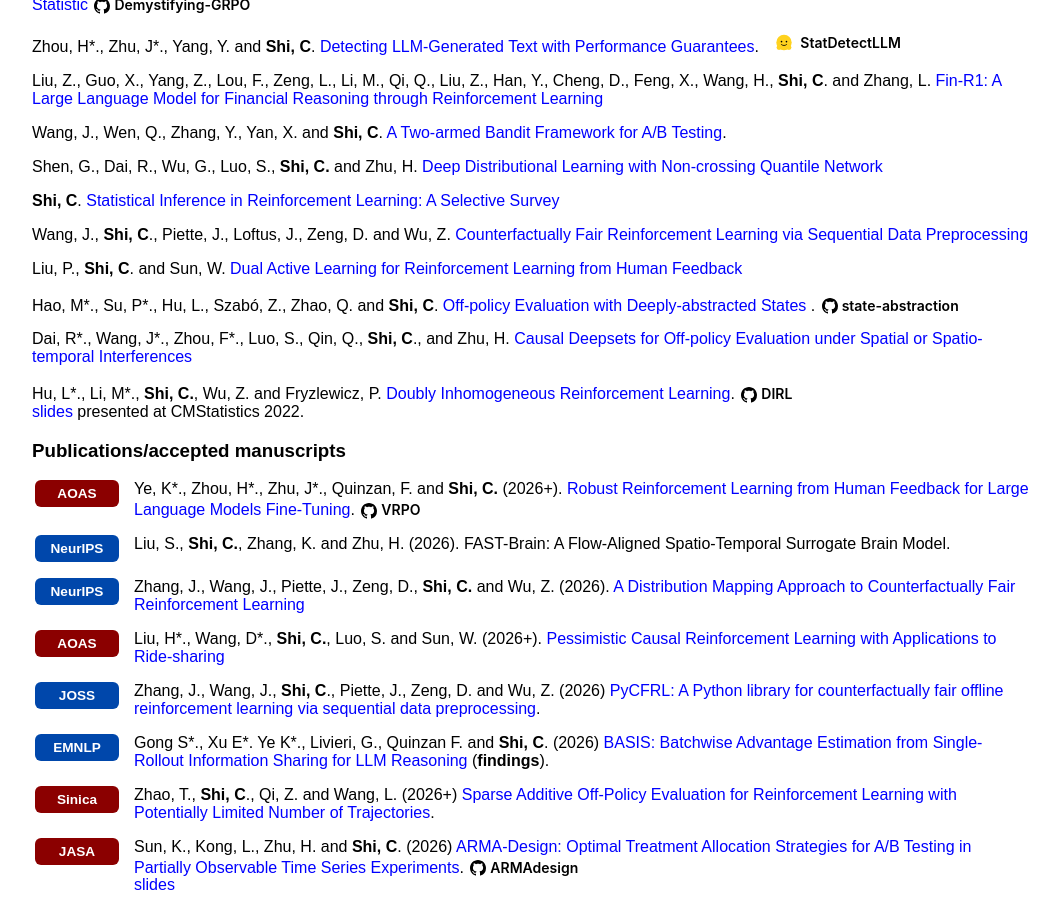
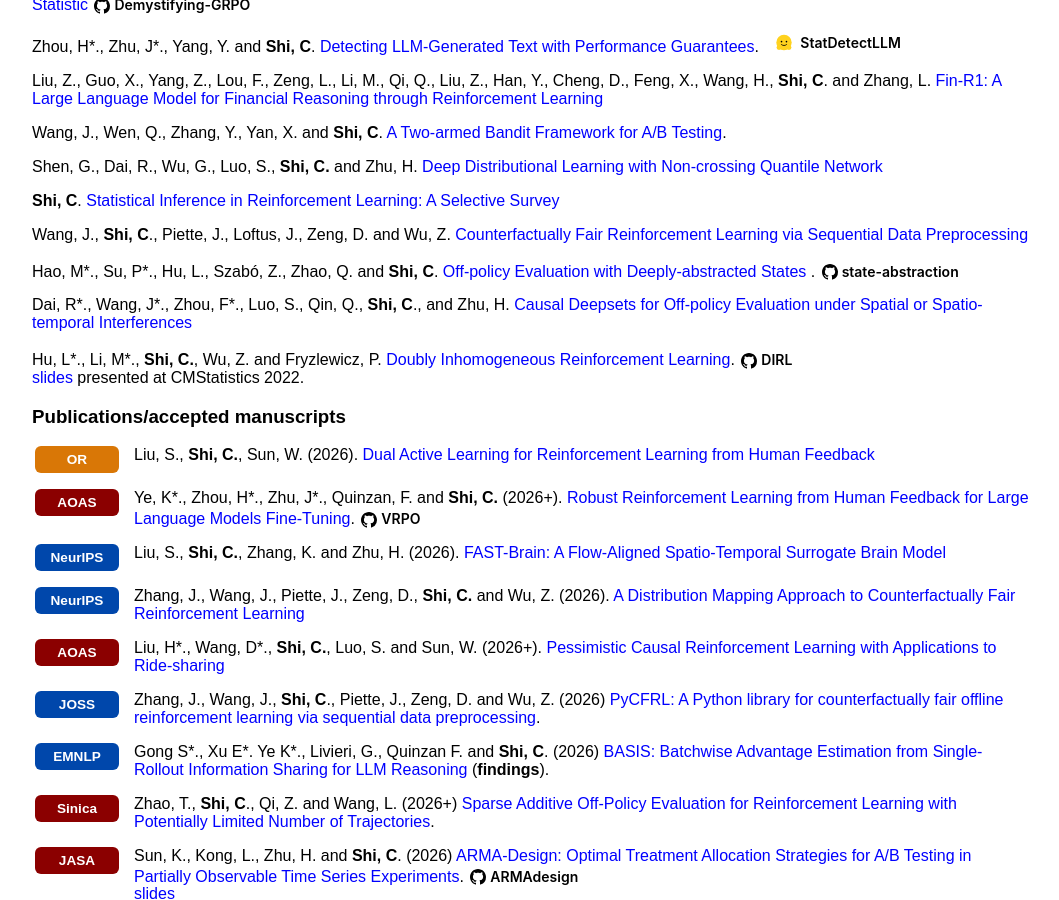
Before and after one commit to callmespring/callmespring.github.io, a Jekyll site: the page built from publication.md, in a window 1280 px wide and 900 px high, scrolled down 492 px. Shown: the whole window, without its empty margins (108-1167 px from the left). Built offline with Jekyll 4.4.1, drawn with Linux system fonts in a browser that asks for light colours.

Commit message:
Update publication.md

```diff
--- a/publication.md
+++ b/publication.md
@@ -57,9 +57,6 @@ Shen, G., Dai, R., Wu, G., Luo, S., **Shi, C.** and Zhu, H. [Deep Distributional
 
 Wang, J., **Shi, C**., Piette, J., Loftus, J., Zeng, D. and Wu, Z. [Counterfactually Fair Reinforcement Learning via Sequential Data Preprocessing](https://arxiv.org/pdf/2501.06366)
 
-Liu, P., **Shi, C**. and Sun, W. [Dual Active Learning for Reinforcement Learning from
-Human Feedback](https://arxiv.org/pdf/2410.02504)
-
 Hao, M\*., Su, P\*., Hu, L., Szabó, Z., Zhao, Q. and **Shi, C**. [Off-policy Evaluation with Deeply-abstracted States
 ](https://arxiv.org/pdf/2406.19531). <a href="https://github.com/pufffs/state-abstraction" class="gh-module-link"><svg class="gh-icon" viewBox="0 0 16 16"><path d="M8 0C3.58 0 0 3.58 0 8c0 3.54 2.29 6.53 5.47 7.59.4.07.55-.17.55-.38 0-.19-.01-.82-.01-1.49-2.01.37-2.53-.49-2.69-.94-.09-.23-.48-.94-.82-1.13-.28-.15-.68-.52-.01-.53.63-.01 1.08.58 1.23.82.72 1.21 1.87.87 2.33.66.07-.52.28-.87.51-1.07-1.78-.2-3.64-.89-3.64-3.95 0-.87.31-1.59.82-2.15-.08-.2-.36-1.02.08-2.12 0 0 .67-.21 2.2.82.64-.18 1.32-.27 2-.27.68 0 1.36.09 2 .27 1.53-1.04 2.2-.82 2.2-.82.44 1.1.16 1.92.08 2.12.51.56.82 1.27.82 2.15 0 3.07-1.87 3.75-3.65 3.95.29.25.54.73.54 1.48 0 1.07-.01 1.93-.01 2.2 0 .21.15.46.55.38A8.013 8.013 0 0016 8c0-4.42-3.58-8-8-8z"></path></svg><span class="gh-module-badge">state-abstraction</span></a>
 
@@ -69,6 +66,15 @@ Spatio-temporal Interferences](https://arxiv.org/pdf/2407.17910)
 Hu, L\*., Li, M\*., **Shi, C.**, Wu, Z. and Fryzlewicz, P. [Doubly Inhomogeneous Reinforcement Learning](https://arxiv.org/pdf/2211.03983.pdf). <a href="https://github.com/zaza0209/DIRL" class="gh-module-link"><svg class="gh-icon" viewBox="0 0 16 16"><path d="M8 0C3.58 0 0 3.58 0 8c0 3.54 2.29 6.53 5.47 7.59.4.07.55-.17.55-.38 0-.19-.01-.82-.01-1.49-2.01.37-2.53-.49-2.69-.94-.09-.23-.48-.94-.82-1.13-.28-.15-.68-.52-.01-.53.63-.01 1.08.58 1.23.82.72 1.21 1.87.87 2.33.66.07-.52.28-.87.51-1.07-1.78-.2-3.64-.89-3.64-3.95 0-.87.31-1.59.82-2.15-.08-.2-.36-1.02.08-2.12 0 0 .67-.21 2.2.82.64-.18 1.32-.27 2-.27.68 0 1.36.09 2 .27 1.53-1.04 2.2-.82 2.2-.82.44 1.1.16 1.92.08 2.12.51.56.82 1.27.82 2.15 0 3.07-1.87 3.75-3.65 3.95.29.25.54.73.54 1.48 0 1.07-.01 1.93-.01 2.2 0 .21.15.46.55.38A8.013 8.013 0 0016 8c0-4.42-3.58-8-8-8z"></path></svg><span class="gh-module-badge">DIRL</span></a> <br/> [<font size="3">slides</font>](./slides/DIRL.pdf) <font size="3">presented at CMStatistics 2022</font>.
 
 ### Publications/accepted manuscripts
+
+<div class="publication-entry" style="display: flex; align-items: flex-start; margin-bottom: 1em;">
+  <div class="pub-venue" style="flex: 0 0 90px; margin-right: 12px; display: flex; align-items: center; justify-content: center;">
+    <span class="publication-logo-badge badge-om">OR</span>
+  </div>
+  <div class="pub-content" style="flex: 1;">
+   Liu, S., <strong>Shi, C.</strong>, Sun, W. (2026). <a href="https://arxiv.org/pdf/2410.02504">Dual Active Learning for Reinforcement Learning from Human Feedback</a>
+  </div>
+</div>
 
 <div class="publication-entry" style="display: flex; align-items: flex-start; margin-bottom: 1em;">
   <div class="pub-venue" style="flex: 0 0 90px; margin-right: 12px; display: flex; align-items: center; justify-content: center;">
@@ -84,7 +90,7 @@ Hu, L\*., Li, M\*., **Shi, C.**, Wu, Z. and Fryzlewicz, P. [Doubly Inhomogeneous
     <span class="publication-logo-badge badge-ml">NeurIPS</span>
   </div>
   <div class="pub-content" style="flex: 1;">
-   Liu, S., <strong>Shi, C.</strong>, Zhang, K. and Zhu, H. (2026). FAST-Brain: A Flow-Aligned Spatio-Temporal Surrogate Brain Model.
+   Liu, S., <strong>Shi, C.</strong>, Zhang, K. and Zhu, H. (2026). <a href="https://arxiv.org/pdf/2609.34354">FAST-Brain: A Flow-Aligned Spatio-Temporal Surrogate Brain Model</a>
   </div>
 </div>
 
```
